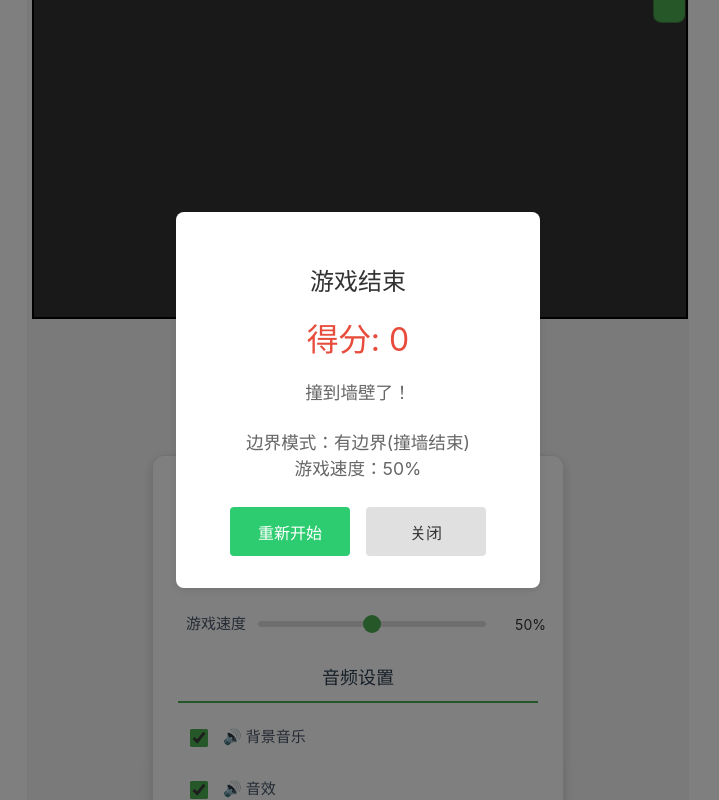
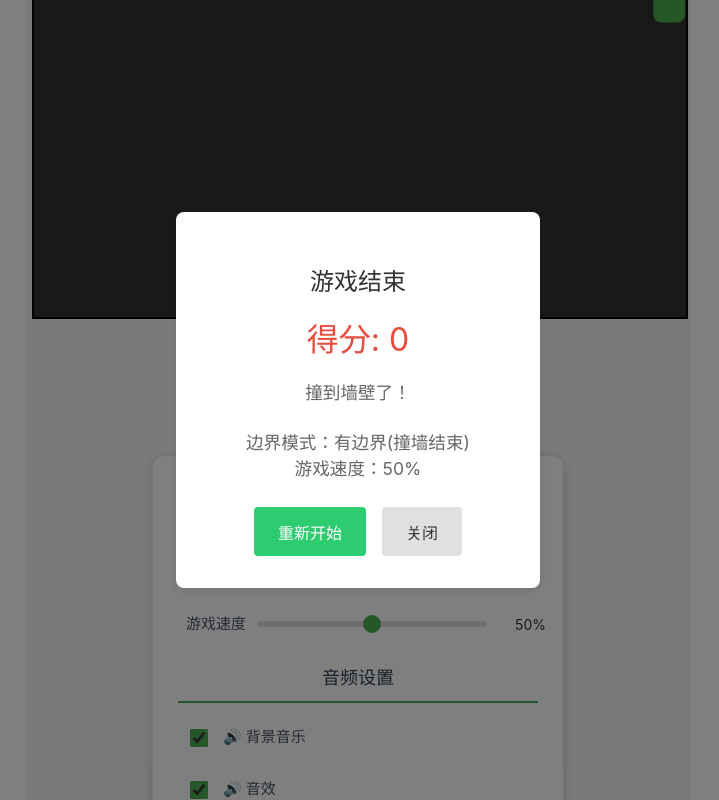
Before and after one commit to DropFan/snake-game, a Vue app: page / in a window 1280 px wide. Both pictures are taken after a click on the button "开始游戏". Shown: the part 448-1248 px from the top of the page, without its empty margins (282-1001 px from the left). Built offline with nearby package versions, Linux system fonts and the light colour scheme; no server answers.

Commit message:
split GameOverModal componets

```diff
--- a/src/App.vue
+++ b/src/App.vue
@@ -21,6 +21,7 @@ import { GameOverType } from './game/GameState'
 import { GameStorage } from './game/GameStorage'
 
 import GameTitle from './components/GameTitle.vue'
+import GameOverModal from './components/GameOverModal.vue'
 import GameSettings from './components/GameSettings.vue'
 import GameInstructions from './components/GameInstructions.vue'
 import Footer from './components/Footer.vue'
@@ -239,22 +240,15 @@ onUnmounted(() => {
       />
     </div>
 
-    <!-- 游戏结束弹窗 -->
-    <div v-if="gameOver" class="modal-overlay">
-      <div class="modal-content">
-        <h2 class="modal-title">游戏结束</h2>
-        <div class="modal-score">得分: {{ score }}</div>
-        <div class="modal-message">{{ gameOverMessage }}</div>
-        <div class="modal-message modal-game-setting">
-          {{ boundaryMode ? '边界模式：有边界(撞墙结束)' : '边界模式：无边界(循环穿墙)' }}
-          <br>游戏速度：{{ speedPercentage }}%
-        </div>
-        <div class="modal-buttons">
-          <button class="modal-button primary" @click="startGame">重新开始</button>
-          <button class="modal-button secondary" @click="handleStopGame">关闭</button>
-        </div>
-      </div>
-    </div>
+    <GameOverModal
+      v-if="gameOver"
+      :score="score"
+      :gameOverMessage="gameOverMessage"
+      :boundaryMode="boundaryMode"
+      :speedPercentage="speedPercentage"
+      @restart="startGame"
+      @close="handleStopGame"
+    />
 
     <GameInstructions />
     <Footer />
@@ -264,6 +258,4 @@ onUnmounted(() => {
 <style scoped>
 @import './styles/game.css';
 @import './styles/controls.css';
-@import './styles/modal.css';
-@import './styles/settings.css';
 </style>
--- /dev/null
+++ b/src/components/GameOverModal.vue
@@ -0,0 +1,57 @@
+<script setup>
+/**
+ * 游戏结束弹窗组件
+ * 负责展示游戏结束时的相关信息，包括：
+ * - 得分显示
+ * - 游戏结束原因
+ * - 当前游戏设置信息
+ * - 重新开始和关闭按钮
+ */
+
+const props = defineProps({
+  // 游戏得分
+  score: {
+    type: Number,
+    required: true
+  },
+  // 游戏结束原因
+  gameOverMessage: {
+    type: String,
+    required: true
+  },
+  // 边界模式
+  boundaryMode: {
+    type: Boolean,
+    required: true
+  },
+  // 游戏速度百分比
+  speedPercentage: {
+    type: Number,
+    required: true
+  }
+})
+
+const emit = defineEmits(['restart', 'close'])
+</script>
+
+<template>
+  <div class="modal-overlay">
+    <div class="modal-content">
+      <h2 class="modal-title">游戏结束</h2>
+      <div class="modal-score">得分: {{ score }}</div>
+      <div class="modal-message">{{ gameOverMessage }}</div>
+      <div class="modal-message modal-game-setting">
+        {{ boundaryMode ? '边界模式：有边界(撞墙结束)' : '边界模式：无边界(循环穿墙)' }}
+        <br>游戏速度：{{ speedPercentage }}%
+      </div>
+      <div class="modal-buttons">
+        <button class="modal-button primary" @click="$emit('restart')">重新开始</button>
+        <button class="modal-button secondary" @click="$emit('close')">关闭</button>
+      </div>
+    </div>
+  </div>
+</template>
+
+<style scoped>
+@import '../styles/modal.css';
+</style>
```
